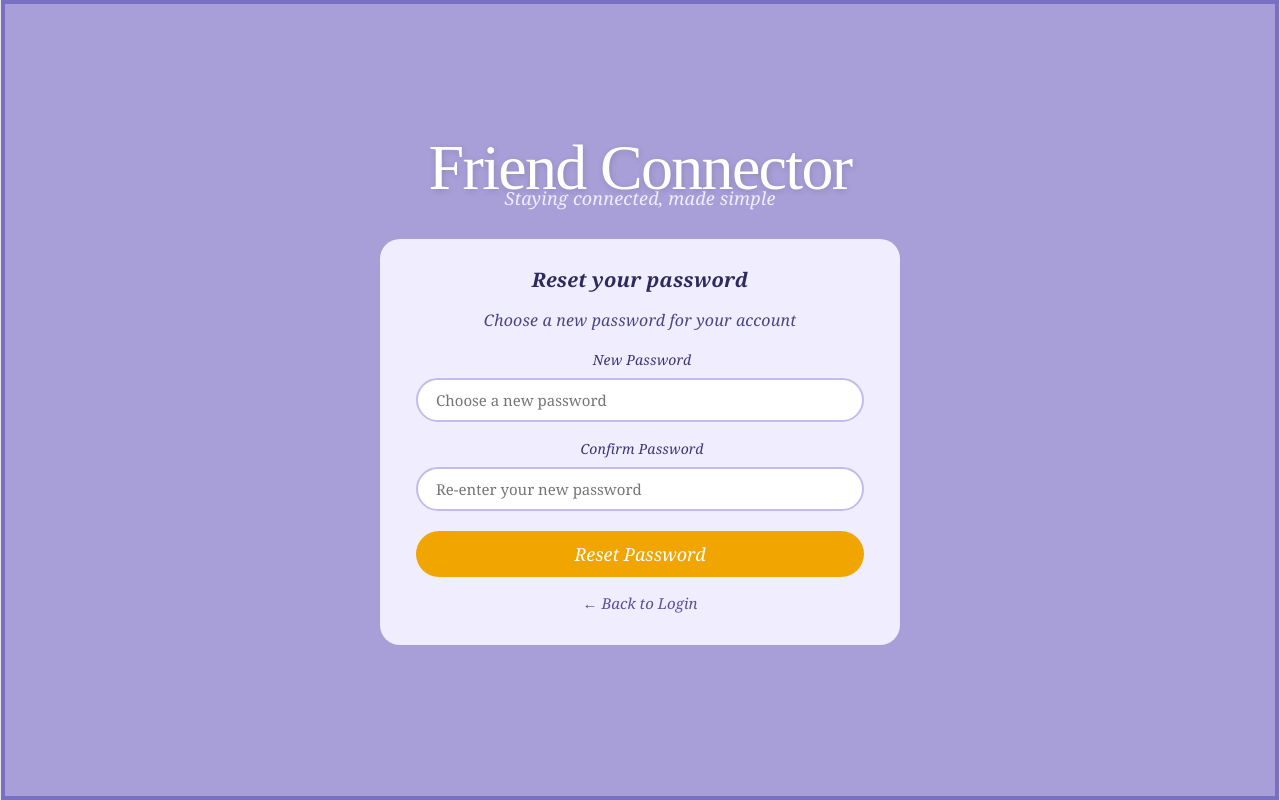
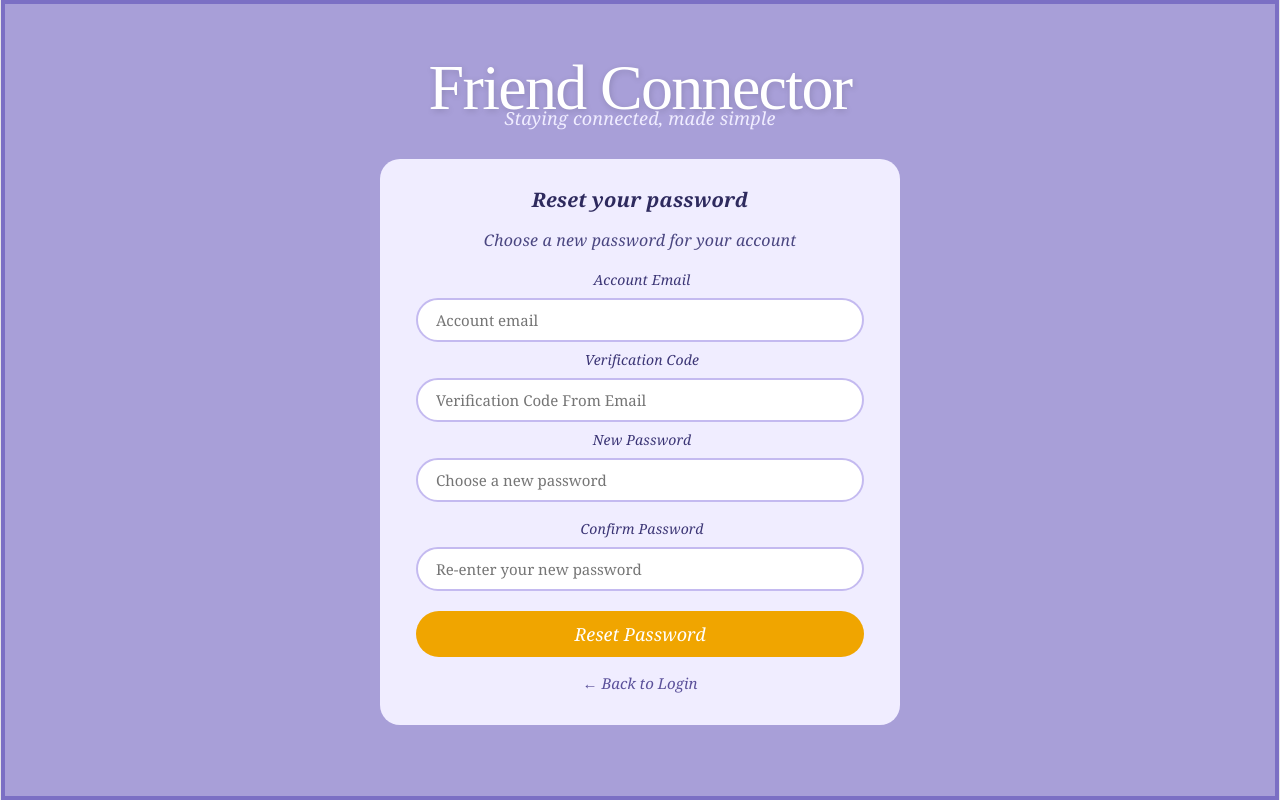
Before and after one commit to burnstravis/mern-temp, a React (Vite) app in the folder frontend/: page /resetPassword in a window 1280 px wide. Built offline with nearby package versions, Linux system fonts and the light colour scheme.

Commit message:
Fix reset form

```diff
--- a/frontend/src/components/ResetPassword.tsx
+++ b/frontend/src/components/ResetPassword.tsx
@@ -116,6 +116,24 @@ const ResetPassword: React.FC = () => {
       </p>
 
       <div className="fieldGroup">
+        <label className="label">Account Email</label>
+        <input
+            type="text"
+            name="email"
+            className="input"
+            placeholder="Account email"
+            value={formData.email}
+            onChange={handleChange}
+        />
+        <label className="label">Verification Code</label>
+        <input
+            type="text"
+            name="verificationCode"
+            className="input"
+            placeholder="Verification Code From Email"
+            value={formData.verificationCode}
+            onChange={handleChange}
+        />
         <label className="label">New Password</label>
         <input
           type="password"
```
